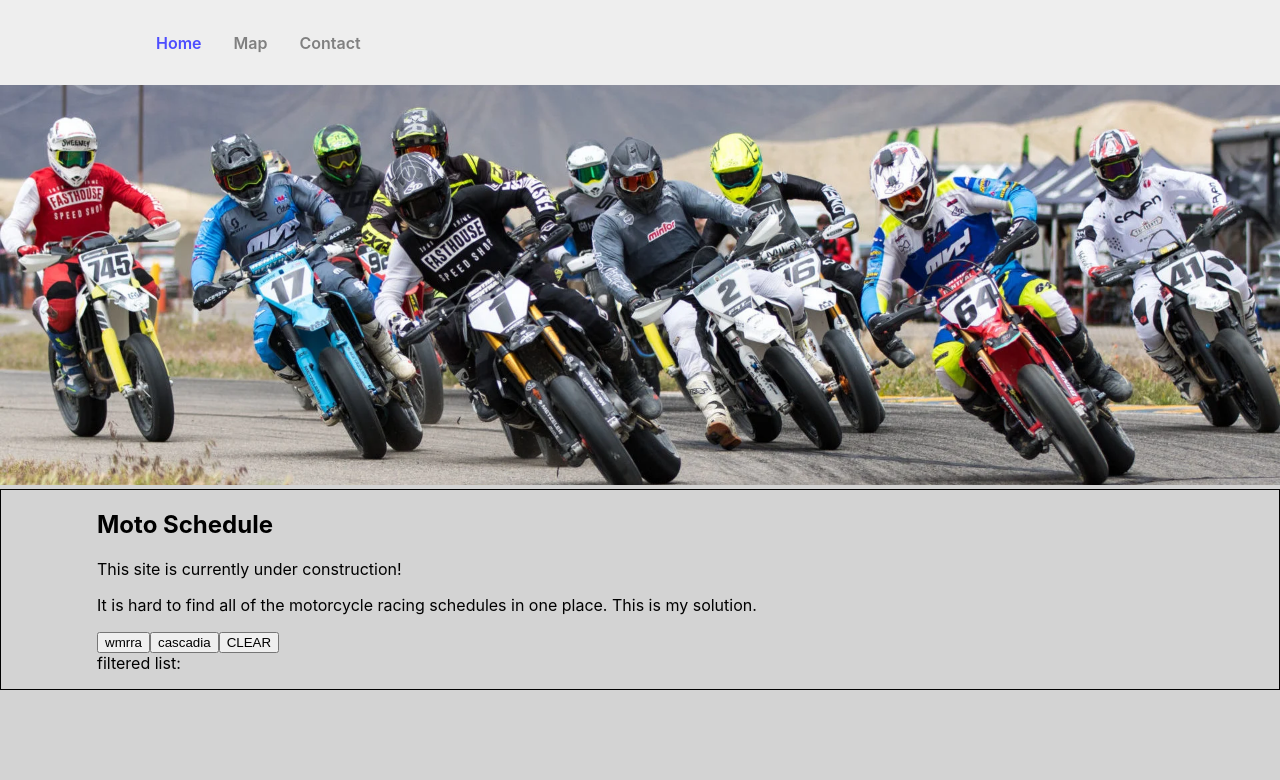
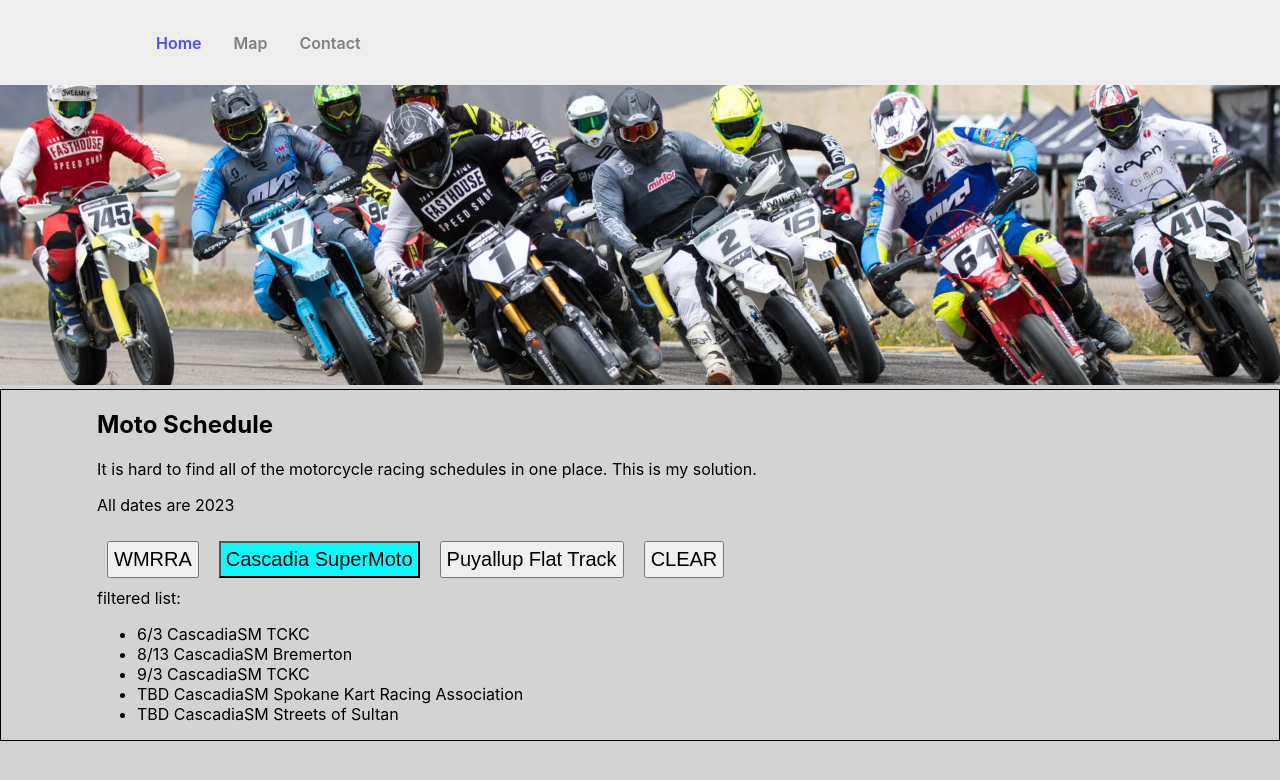
Before and after one commit to Benji-Montgomery/motoschedules, a React (Create React App) app: page / in a window 1280 px wide. Shown: the top 780 px of the page. Built offline with nearby package versions, Linux system fonts and the light colour scheme.

Commit message:
puyallup added

```diff
--- a/src/components/Filter.js
+++ b/src/components/Filter.js
@@ -1,13 +1,11 @@
 import { useSelector } from "react-redux"
-
 import wmrra from './wmrra'
 import cascadiaSM from './cascadiaSM'
+import puyallup from './puyallup'
 
 const Filter = () => {
     const filtered = useSelector(state => state)
-    let anecdotes = wmrra.races.concat(cascadiaSM.races)
-    console.log('anecdotes', anecdotes)
-    console.log('filtered', filtered)
+    let anecdotes = wmrra.races.concat(cascadiaSM.races.concat(puyallup.races))
     const filterFunction = (x) => {
       for(let i = 0; i < filtered.filter.length; i++){
         if(x.name.includes(filtered.filter[i])){
@@ -16,9 +14,7 @@ const Filter = () => {
       }
     }
     let anecdotesFiltered = anecdotes.filter(filterFunction)
-    //x => x.name.includes(filtered.filter[1])
-    console.log('filtered array', anecdotesFiltered)
-    console.log('sorted', anecdotesFiltered.sort((a, b) => a.sortDate - b.sortDate))
+    anecdotesFiltered.sort((a, b) => a.sortDate - b.sortDate)
 
     const dateFunction = (race) => {
       if(race.date.length === 1){
--- a/src/components/cascadiaSM.js
+++ b/src/components/cascadiaSM.js
@@ -10,12 +10,14 @@ const races = [
     {
         name: name,
         track: 'Spokane Kart Racing Association',
-        date: ['TBD']
+        date: ['TBD'],
+        sortDate: 1
     },
     {
         name: name,
         track: 'Streets of Sultan',
-        date: ['TBD']
+        date: ['TBD'],
+        sortDate: 1
     },
     {
         name: name,
--- /dev/null
+++ b/src/components/puyallup.js
@@ -0,0 +1,38 @@
+const name = 'Puyallup_Flat_Track'
+
+const races = [
+    {
+        name: name,
+        track: 'Washington State Fairgrounds, Puyallup, Wa' ,
+        date: [1,7],
+        sortDate: .0107
+    },
+    {
+        name: name,
+        track: 'Washington State Fairgrounds, Puyallup, Wa',
+        date: [1,21],
+        sortDate: .0121
+    },
+    {
+        name: name,
+        track: 'Washington State Fairgrounds, Puyallup, Wa',
+        date: [1,28],
+        sortDate: .0128
+    },
+    {
+        name: name,
+        track: 'Washington State Fairgrounds, Puyallup, Wa',
+        date: [2,11],
+        sortDate: .0211
+    },
+    {
+        name: name,
+        track: 'Washington State Fairgrounds, Puyallup, Wa',
+        date: [2,25],
+        sortDate: .0225
+    }
+]
+const exportRaces = {
+    races, name
+}
+export default exportRaces
--- a/src/pages/css/index.css
+++ b/src/pages/css/index.css
@@ -35,7 +35,7 @@ code {
 }
 
 #splashImg {
-    height: 400px;
+    height: 300px;
     width: 100%;
     overflow: hidden;
     object-fit: cover;
--- a/src/pages/css/schedule.css
+++ b/src/pages/css/schedule.css
@@ -1,13 +1,6 @@
-.false{
-    background-color: aqua
+button{
+    font-weight: 500;
+    font-size: 20px;
+    padding: 5px;
+    margin: 10px;
 }
-.true{
-    background-color: white;
-}
-.lifalse{
-    border: 5px solid black;
-}
-
-.litrue{
-    background-color: black;
-}
--- a/src/pages/index.js
+++ b/src/pages/index.js
@@ -1,6 +1,6 @@
 import React from 'react';
 import './css/index.css'
-import Schedule from './schedule2';
+import Schedule from './schedule';
 
 
 const Home = () => {
@@ -11,8 +11,8 @@ return (
 		</section>
 		<section id="main">
 		<h1>Moto Schedule</h1>
-		<p>This site is currently under construction!</p>
 		<p>It is hard to find all of the motorcycle racing schedules in one place. This is my solution.</p>
+		<p>All dates are 2023</p>
 		<Schedule />
 		</section>
 	</div>
--- a/src/pages/schedule.js
+++ b/src/pages/schedule.js
@@ -1,76 +1,36 @@
-import React from 'react';
-import { useState } from 'react'
-import cascadia from '../components/cascadiaSM'
-import wmrra from '../components/wmrra'
+import { useDispatch, useSelector } from "react-redux"
+import { manageFilter } from "../reducers/filterReducer"
+import Filter from "../components/Filter"
 import './css/schedule.css'
 
 const Schedule = () => {
-	const race1 = wmrra.races
-	const race2 = cascadia.races
-	const race3 = race1.concat(race2)
-	console.log(race3)
-	const schedule = race3
+    const dispatch = useDispatch()
 
-	const ScheduleButton = ({org}) => {
-		const [clicked, setClicked] = useState('true')
-		console.log('current state of clicked outside of function', clicked)
-		//if(clicked === 'false'){
-		//	setSchedule(wmrra.races)
-		//}
-		// false ==== clicked!
-		const scheduleSetter = (event) => {
-			event.preventDefault()
-			if(clicked === 'false'){
-				setClicked('true')
-				console.log('set to true')
-
-			}else if(clicked === 'true'){
-				console.log('setting false')
-				setClicked('false')
+    const handleFilter = (raceOrg) => {
+        console.log(raceOrg)
+        dispatch(manageFilter(raceOrg))
+    }
+    const currentState = useSelector(state => state)
+    console.log('currentstate', currentState)
+    const buttonStyler = (raceorg) => {
+        if(currentState.filter.includes(raceorg)){
+            return { background: 'aqua' }
         }
     }
-
     return(
-			<div>
-				<button className={`${clicked}`} onClick={scheduleSetter} >{org.name}</button>
         <section>
-					<ul>
-					{org.races.map(race =>
-						<Race key={Math.random()} race={race} />)}
-					</ul>
+            <section>
+                <button style={buttonStyler('WMRRA')} onClick={() => handleFilter('WMRRA')}>WMRRA</button>
+                <button style={buttonStyler('CascadiaSM')} onClick={() => handleFilter('CascadiaSM')}>Cascadia SuperMoto</button>
+                <button style={buttonStyler('Puyallup_Flat_Track')} onClick={() => handleFilter('Puyallup_Flat_Track')}>Puyallup Flat Track</button>
+                <button onClick={() => handleFilter()}>CLEAR</button>
             </section>
-			</div>
-
+            <section>
+                <Filter />
+            </section>
+        </section>
     )
 }
-	const Race = (race) => {
-		return(
-			<li>
-				{race.race.name} date: {race.race.date[0]},{race.race.date[1]} track: {race.race.track}
-			</li>
-		)
-	}
-	const ScheduleDisplay = () => {
 
-		return(
-			<div>
-				{schedule.map(race =>
-					<Race key={Math.random()} race={race} />)}
-			</div>
-		)
-	}
-	return (
-		<div>
-			<div>
-				<p>Select Organizations to display</p>
-				<ScheduleButton org={cascadia} />
-				<ScheduleButton org={wmrra} />
-			</div>
-			<h3>schedule:</h3>
-			<ScheduleDisplay />
-
-		</div>
-	);
-};
 
 export default Schedule;
--- a/src/pages/schedule2.js
+++ /dev/null
@@ -1,32 +0,0 @@
-import { useDispatch } from "react-redux"
-import { manageFilter } from "../reducers/filterReducer"
-import Filter from "../components/Filter"
-
-const Schedule = () => {
-    const dispatch = useDispatch()
-
-    const handleFilter = (raceOrg) => {
-        console.log(raceOrg)
-        dispatch(manageFilter(raceOrg))
-    }
-
-    const handleReset = () =>{
-        dispatch(manageFilter())
-    }
-
-    return(
-        <section>
-            <section>
-                <button onClick={() => handleFilter('WMRRA')}>wmrra</button>
-                <button onClick={() => handleFilter('CascadiaSM')}>cascadia</button>
-                <button onClick={() => handleReset()}>CLEAR</button>
-            </section>
-            <section>
-                <Filter />
-            </section>
-        </section>
-    )
-}
-
-
-export default Schedule;
--- a/src/reducers/filterReducer.js
+++ b/src/reducers/filterReducer.js
@@ -1,6 +1,6 @@
 import { createSlice } from "@reduxjs/toolkit";
 
-const initialState = ['MYCLAROVOIANTPANTSAREONFIRE']
+const initialState = ['CascadiaSM']
 
 const filterSlice = createSlice({
     name: 'filter',
```
Lines whose indentation alone changed are shown as unchanged.
